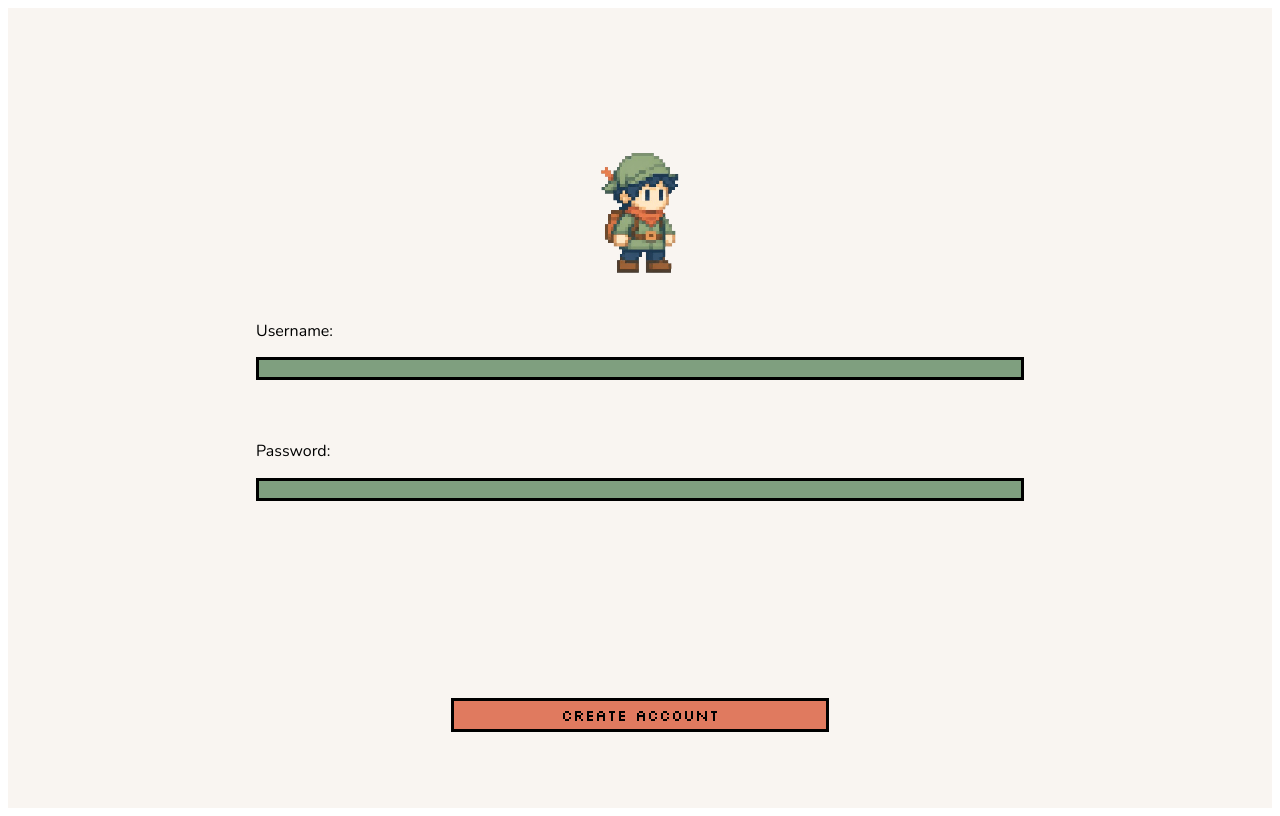
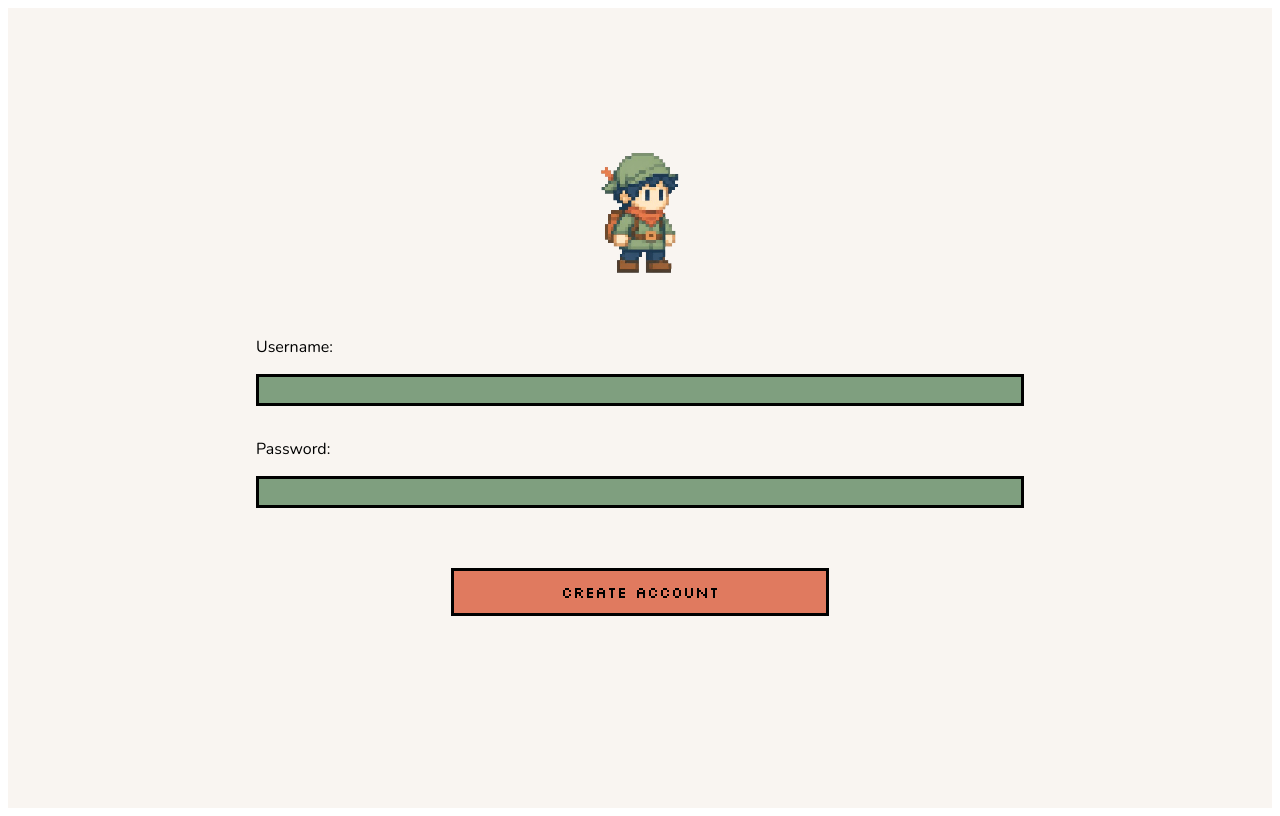
Before and after one commit to NDikeni/Ready-Player-One, a React (Vite) app: page / in a window 1280 px wide. Built offline with nearby package versions, Linux system fonts and the light colour scheme.

Commit message:
feat: final touches

```diff
--- a/src/App.css
+++ b/src/App.css
@@ -51,7 +51,7 @@
 #homepage-elements{
   display: grid;
   grid-template-columns: repeat(4, minmax(0, 1fr)); /* Creates your 4 Figma columns */
-  grid-template-rows: auto auto 1fr;
+  grid-template-rows: auto auto 1fr 0.1fr;
   gap: 12px;                             /* Your Figma column gutter */
   padding: 16px;                         /* Your Figma outer margin */
 
@@ -79,21 +79,34 @@
   grid-column: 1/5;
   display: flex;
   flex-direction: column;
-  gap: 50%;
 }
 
 
 #homepage-elements button{
   grid-column: 2/4;
-  margin-top: 65%;
-  height: 10%;
+  width: auto;
+  max-height: 3rem;
+  max-width: 25rem;
+  margin-top: 2rem;
 }
 
 #interactive-elements h6{
- margin-bottom: 2%;
+ margin: 1rem 0;
 }
 
 #interactive-elements input{
   width: 100%;
+  height: 2rem;
   box-sizing: border-box;
+  margin-bottom: 1rem ;
 }
+
+footer{
+  grid-column: 1/5;
+  background-color: black;
+}
+
+footer h2{
+  margin-top: 8rem;
+  color: white;
+}
--- a/src/App.jsx
+++ b/src/App.jsx
@@ -16,11 +16,12 @@ function App() {
           <InputField id="username" label="Username:"/>
 
           {/*----Password----*/}
-          <InputField id="password" label="Password:"/>
+          <InputField id="password" label="Password:" />
         </div>
 
       {/*----Login----*/}
       <button class="cta-button">Create Account</button>
+      {/*<footer><h2>Rescript</h2></footer>*/}
       </div>
     </div>
 
```
